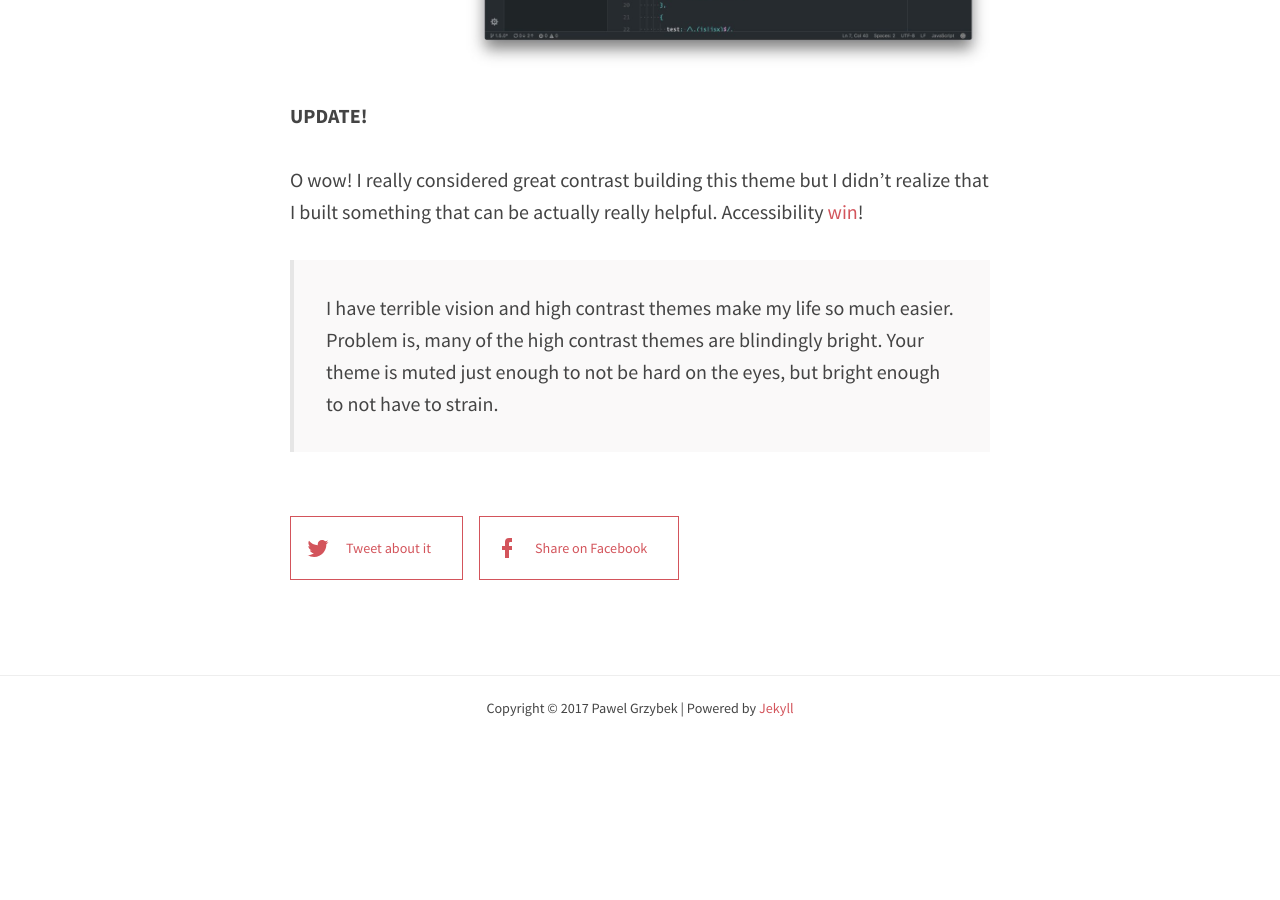
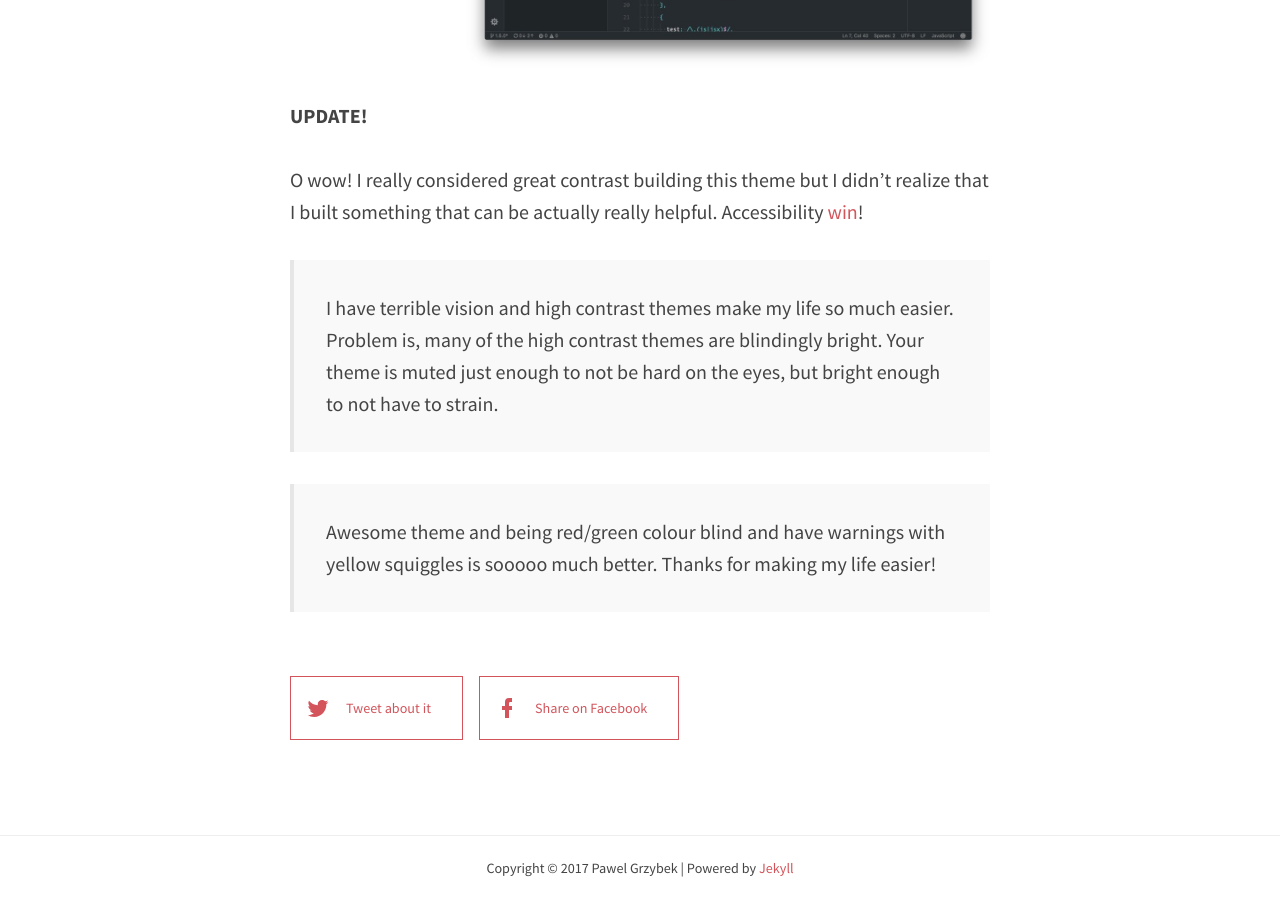
Before and after one commit to kimruddock/pawelgrzybek.github.io, a Jekyll site: the page built from _posts/2017-07-15-i-built-a-thing-bimbo-theme-for-visual-studio-code.md, in a window 1280 px wide and 900 px high, scrolled down 2534 px. Built offline with Jekyll 4.4.1, drawn with Linux system fonts in a browser that asks for light colours; comment, search, counter and statistics services are not loaded; before the commit the page ends 3274 px from its top, so only the background shows below that.

Commit message:
add next accessibility quote

```diff
--- a/_posts/2017-07-15-i-built-a-thing-bimbo-theme-for-visual-studio-code.md
+++ b/_posts/2017-07-15-i-built-a-thing-bimbo-theme-for-visual-studio-code.md
@@ -28,3 +28,5 @@ You can [download it today from the official Microsoft Marketplace](https://mark
 O wow! I really considered great contrast building this theme but I didn't realize that I built something that can be actually really helpful. Accessibility [win](https://www.reddit.com/r/webdev/comments/6nb6ne/i_built_a_thing_bimbo_theme_for_visual_studio_code/dk88pw0/)!
 
 > I have terrible vision and high contrast themes make my life so much easier. Problem is, many of the high contrast themes are blindingly bright. Your theme is muted just enough to not be hard on the eyes, but bright enough to not have to strain.
+
+> Awesome theme and being red/green colour blind and have warnings with yellow squiggles is sooooo much better. Thanks for making my life easier!
```
